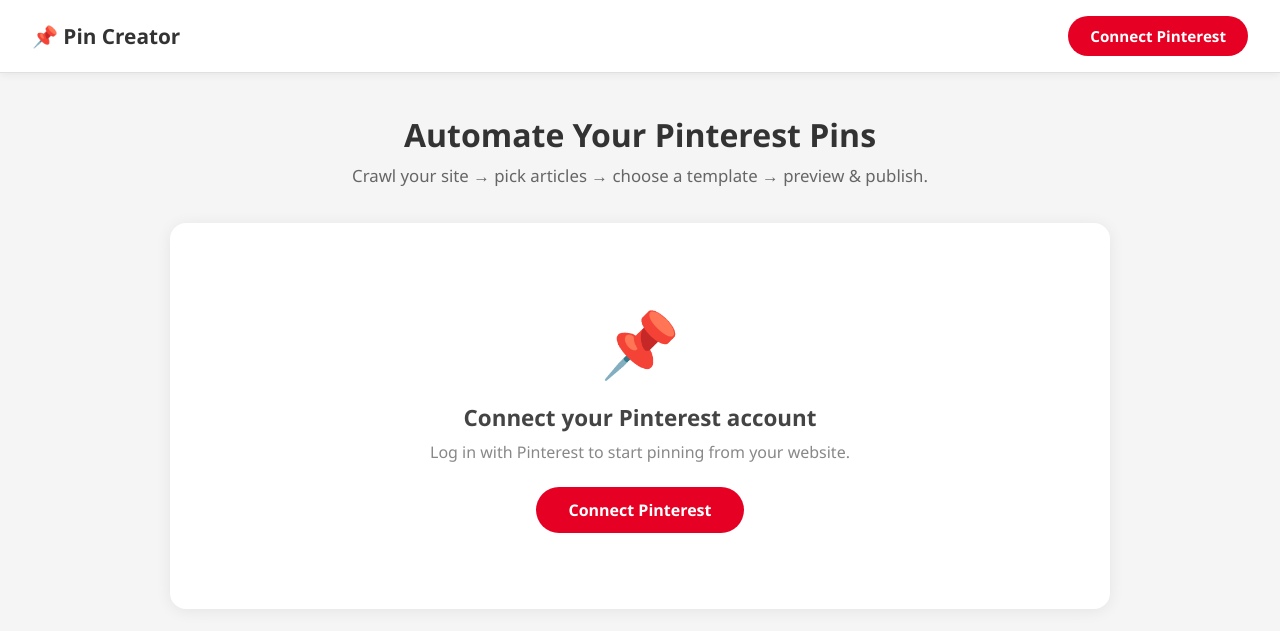
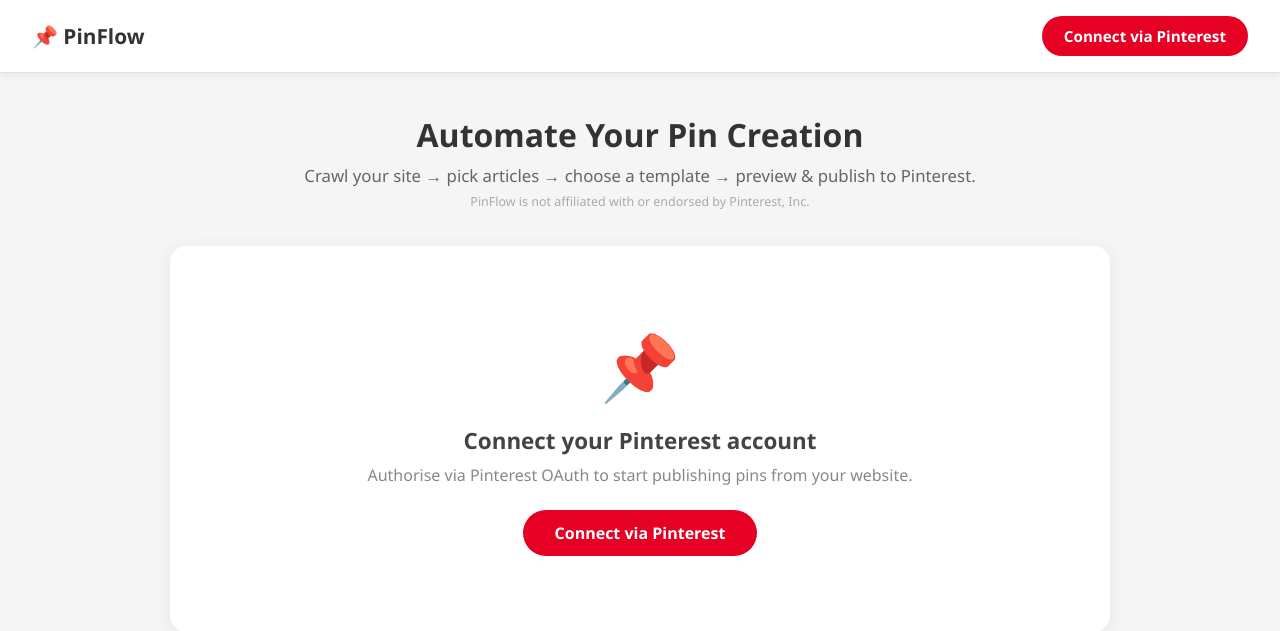
Before and after one commit to Micolie/pin-creator, a Flask app: page / in a window 1280 px wide. Shown: the top 631 px of the page. Run offline with Flask 3, Linux system fonts and the light colour scheme.

Commit message:
Rename to PinFlow; add Pinterest trademark disclaimer

```diff
--- a/templates/index.html
+++ b/templates/index.html
@@ -3,7 +3,7 @@
 <head>
 <meta charset="UTF-8"/>
 <meta name="viewport" content="width=device-width, initial-scale=1.0"/>
-<title>Pin Creator</title>
+<title>PinFlow – Auto Pin Creator</title>
 <link rel="icon" href="/static/favicon.ico" type="image/x-icon"/>
 <link rel="apple-touch-icon" href="/static/icon-192.png"/>
 <style>
@@ -215,18 +215,19 @@ main { max-width: 980px; margin: 40px auto; padding: 0 20px; }
 <body>
 
 <header>
-  <div class="logo">📌 Pin Creator</div>
+  <div class="logo">📌 PinFlow</div>
   {% if logged_in %}
     <a href="/logout" class="logout-btn">Log out</a>
   {% else %}
-    <a href="/login" class="login-btn">Connect Pinterest</a>
+    <a href="/login" class="login-btn">Connect via Pinterest</a>
   {% endif %}
 </header>
 
 <main>
   <div class="hero">
-    <h1>Automate Your Pinterest Pins</h1>
-    <p>Crawl your site → pick articles → choose a template → preview &amp; publish.</p>
+    <h1>Automate Your Pin Creation</h1>
+    <p>Crawl your site → pick articles → choose a template → preview &amp; publish to Pinterest.</p>
+    <p style="font-size:0.78rem;color:#aaa;margin-top:6px;">PinFlow is not affiliated with or endorsed by Pinterest, Inc.</p>
   </div>
 
   {% if not logged_in %}
@@ -234,9 +235,9 @@ main { max-width: 980px; margin: 40px auto; padding: 0 20px; }
     <div class="not-logged">
       <div class="big">📌</div>
       <h2>Connect your Pinterest account</h2>
-      <p>Log in with Pinterest to start pinning from your website.</p>
+      <p>Authorise via Pinterest OAuth to start publishing pins from your website.</p>
       <a href="/login" class="login-btn" style="display:inline-block;padding:12px 32px;font-size:1rem;">
-        Connect Pinterest
+        Connect via Pinterest
       </a>
     </div>
   </div>
--- a/templates/privacy.html
+++ b/templates/privacy.html
@@ -53,6 +53,9 @@
 
     <h2>6. Contact</h2>
     <p>If you have any questions about this Privacy Policy, contact: <a href="mailto:jadebimitan@gmail.com">jadebimitan@gmail.com</a></p>
+
+    <h2>7. Disclaimer</h2>
+    <p>This application is an independent tool and is not affiliated with, endorsed by, or sponsored by Pinterest, Inc. "Pinterest" is a registered trademark of Pinterest, Inc.</p>
   </div>
 </main>
 </body>
```
